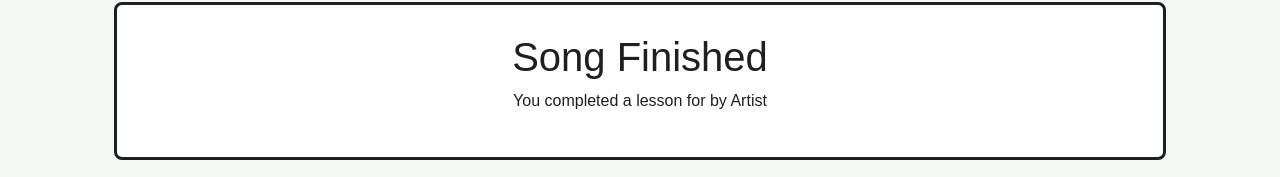
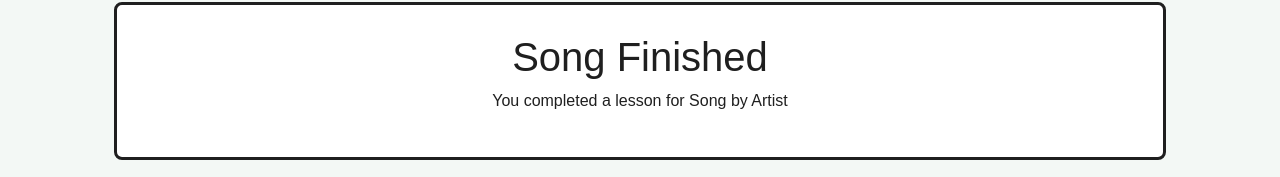
Before and after one commit to ishraqb/Linguify, a React app in the folder frontend/: page /lesson-complete in a window 1280 px wide. Shown: the part 127-304 px from the top of the page. Built offline with nearby package versions, Linux system fonts and the light colour scheme; no server answers; the HTML template or start-up script is replaced by a standard one.

Commit message:
Syntax fix

```diff
--- a/frontend/src/pages/LessonComplete.jsx
+++ b/frontend/src/pages/LessonComplete.jsx
@@ -8,7 +8,7 @@ function LessonComplete() {
     title: "Song",
     artist: "Artist",
   }
-  const sourceLanguage = location.state?.song || {
+  const sourceLanguage = location.state?.sourceLanguage || {
     label: "Original",
     code: '',
   }
@@ -28,7 +28,7 @@ function LessonComplete() {
       <div className="complete-header">
         <h1>Song Finished</h1>
         <p>
-          You completed a lesson for {selectedSong.songTitle} by {' '}
+          You completed a lesson for {selectedSong.title} by {' '}
           {selectedSong.artist}
         </p>
       </div>
```
